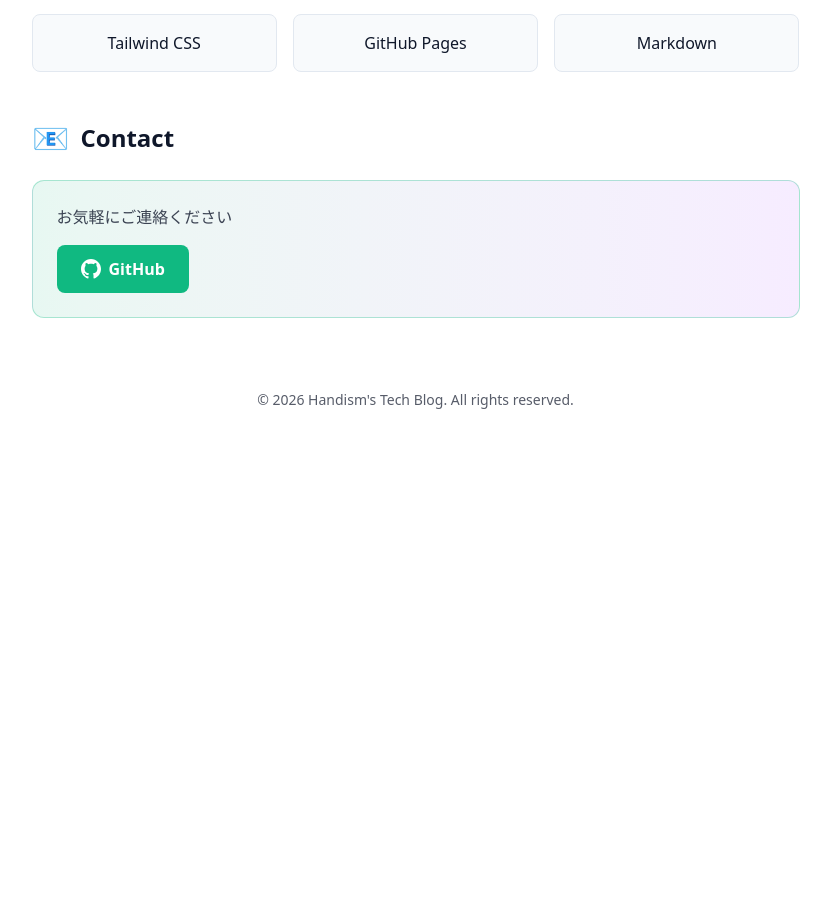
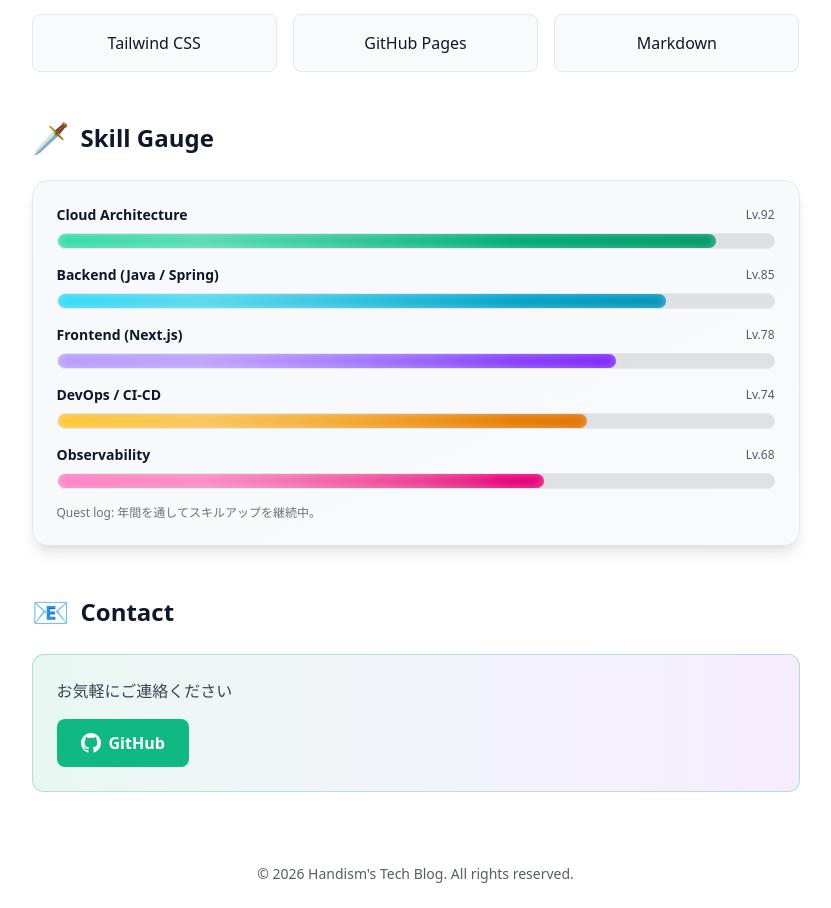
Before and after one commit to handism/handism.github.io, a Next.js app: page /about in a window 1280 px wide. Shown: the part 884-1792 px from the top of the page, without its empty margins (217-1048 px from the left). Before the commit the page ends 1318 px from the top, so only its background shows below. Built offline with nearby package versions, Linux system fonts and the light colour scheme.

Commit message:
スキルゲージ追加

```diff
--- a/app/about/page.tsx
+++ b/app/about/page.tsx
@@ -85,6 +85,42 @@ export default async function AboutPage() {
         </div>
       </section>
 
+      {/* RPG風スキルゲージ */}
+      <section className="mb-12">
+        <h2 className="text-2xl font-bold mb-6 text-text flex items-center gap-3">
+          <span className="text-3xl">🗡️</span>
+          Skill Gauge
+        </h2>
+        <div className="bg-linear-to-br from-secondary/60 to-card rounded-2xl border border-border p-6 shadow-lg">
+          <div className="grid gap-4">
+            {[
+              { name: 'Cloud Architecture', level: 92, tone: 'from-emerald-400 to-emerald-600' },
+              { name: 'Backend (Java / Spring)', level: 85, tone: 'from-cyan-400 to-cyan-600' },
+              { name: 'Frontend (Next.js)', level: 78, tone: 'from-violet-400 to-violet-600' },
+              { name: 'DevOps / CI-CD', level: 74, tone: 'from-amber-400 to-amber-600' },
+              { name: 'Observability', level: 68, tone: 'from-pink-400 to-pink-600' },
+            ].map((skill) => (
+              <div key={skill.name} className="grid gap-2">
+                <div className="grid grid-cols-[1fr_auto] items-center">
+                  <span className="text-sm font-semibold text-text">{skill.name}</span>
+                  <span className="text-xs text-text/70">Lv.{skill.level}</span>
+                </div>
+                <div className="relative h-4 rounded-full bg-black/10 overflow-hidden border border-border">
+                  <div
+                    className={`h-full rounded-full bg-linear-to-r ${skill.tone} shadow-[inset_0_0_8px_rgba(255,255,255,0.35)]`}
+                    style={{ width: `${skill.level}%` }}
+                  />
+                  <div className="pointer-events-none absolute inset-0 bg-[radial-gradient(circle_at_20%_50%,rgba(255,255,255,0.35),transparent_55%)]" />
+                </div>
+              </div>
+            ))}
+          </div>
+          <div className="mt-4 text-xs text-text/60">
+            Quest log: 年間を通してスキルアップを継続中。
+          </div>
+        </div>
+      </section>
+
       {/* Contact */}
       <section className="mb-12">
         <h2 className="text-2xl font-bold mb-6 text-text flex items-center gap-3">
```
